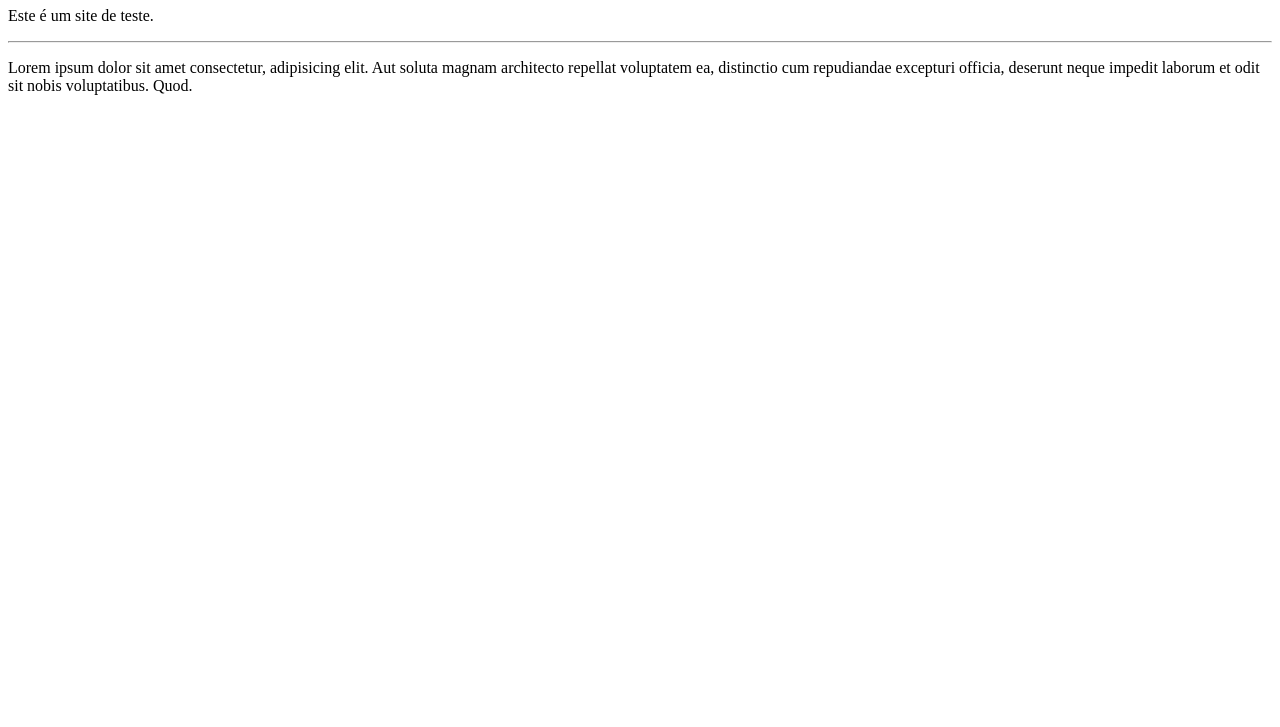
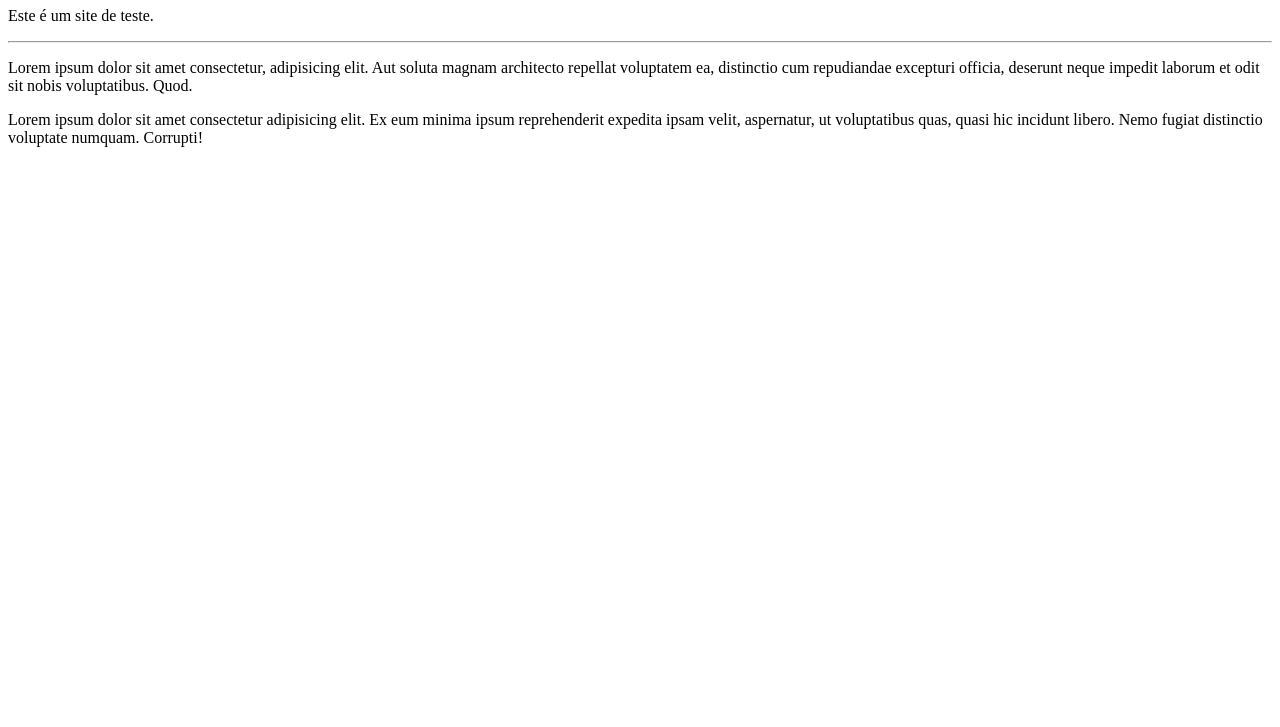
Before and after one commit to brunoverediano90/RepositorioTeste, a plain HTML site: page site-teste/index.html in a window 1280 px wide. Shown: the part 73-800 px from the top of the page. Drawn offline with Linux system fonts and the light colour scheme.

Commit message:
Adicionei um parágrafo

```diff
--- a/site-teste/index.html
+++ b/site-teste/index.html
@@ -10,5 +10,6 @@
     <p>Este é um site de teste.</p>
     <hr>
     <p>Lorem ipsum dolor sit amet consectetur, adipisicing elit. Aut soluta magnam architecto repellat voluptatem ea, distinctio cum repudiandae excepturi officia, deserunt neque impedit laborum et odit sit nobis voluptatibus. Quod.</p>
+    <p>Lorem ipsum dolor sit amet consectetur adipisicing elit. Ex eum minima ipsum reprehenderit expedita ipsam velit, aspernatur, ut voluptatibus quas, quasi hic incidunt libero. Nemo fugiat distinctio voluptate numquam. Corrupti!</p>
 </body>
 </html>
```
